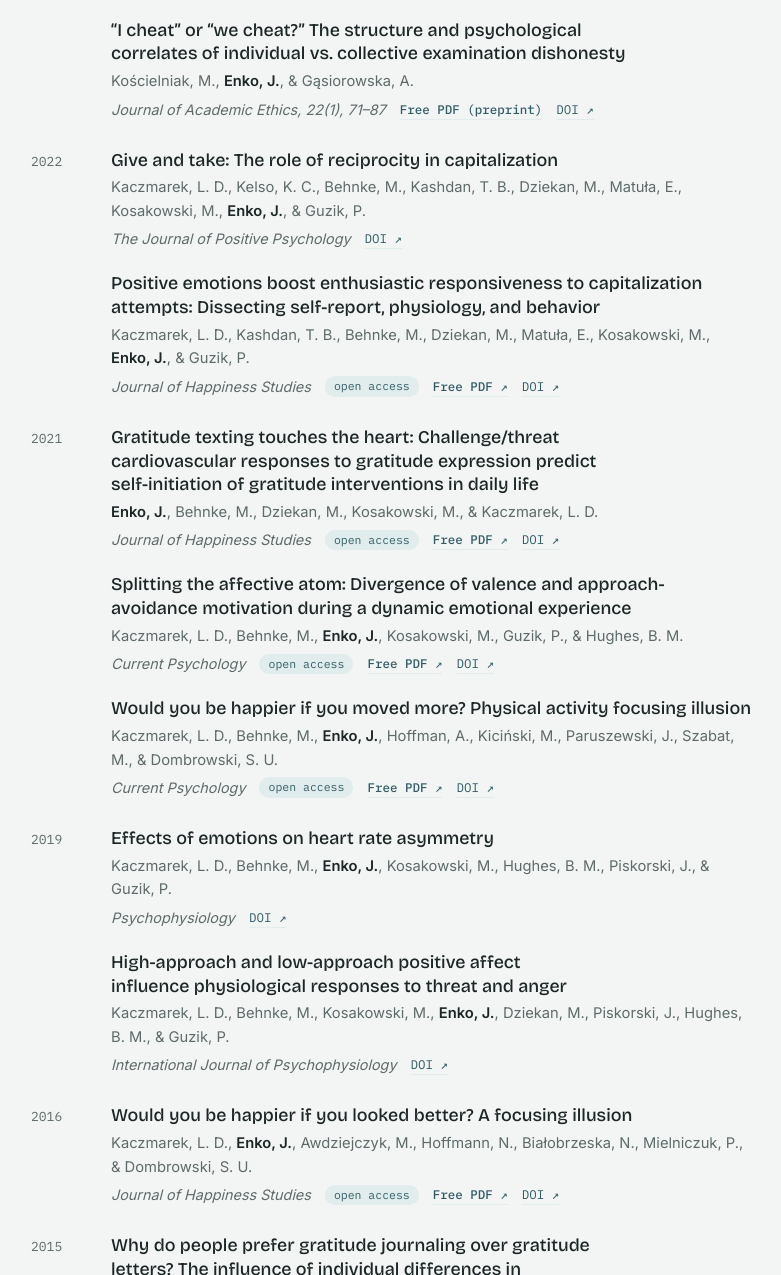
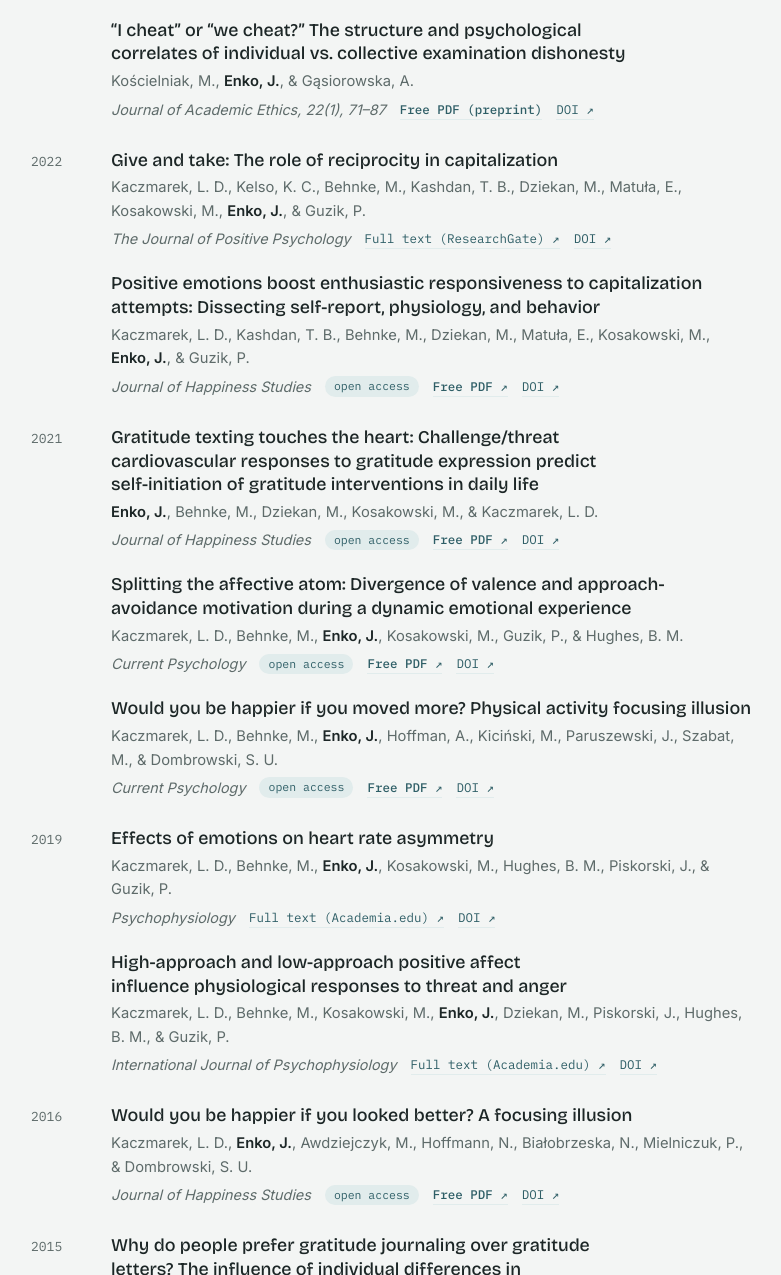
Before and after one commit to JolantaEnko/JolantaEnko.github.io, a plain HTML site: page index.html in a window 1280 px wide. Shown: the part 1495-2770 px from the top of the page, without its empty margins (249-1030 px from the left). Drawn offline with nearby package versions, Linux system fonts and the light colour scheme.

Commit message:
Add files via upload

```diff
--- a/index.html
+++ b/index.html
@@ -230,7 +230,7 @@ footer { font-family: var(--f-mono); font-size: 12px; color: var(--muted); }
         <article class="paper">
           <h3><a href="https://doi.org/10.1080/17439760.2021.1885054">Give and take: The role of reciprocity in capitalization</a></h3>
           <p class="authors">Kaczmarek, L. D., Kelso, K. C., Behnke, M., Kashdan, T. B., Dziekan, M., Matuła, E., Kosakowski, M., <b>Enko, J.</b>, &amp; Guzik, P.</p>
-          <div class="meta"><span class="venue">The Journal of Positive Psychology</span><a href="https://doi.org/10.1080/17439760.2021.1885054">DOI ↗</a></div>
+          <div class="meta"><span class="venue">The Journal of Positive Psychology</span><a href="https://www.researchgate.net/publication/349315655_Give_and_take_The_role_of_reciprocity_in_capitalization">Full text (ResearchGate) ↗</a><a href="https://doi.org/10.1080/17439760.2021.1885054">DOI ↗</a></div>
         </article>
         <article class="paper">
           <h3><a href="https://doi.org/10.1007/s10902-021-00389-y">Positive emotions boost enthusiastic responsiveness to capitalization attempts: Dissecting self-report, physiology, and behavior</a></h3>
@@ -261,12 +261,12 @@ footer { font-family: var(--f-mono); font-size: 12px; color: var(--muted); }
         <article class="paper">
           <h3><a href="https://doi.org/10.1111/psyp.13318">Effects of emotions on heart rate asymmetry</a></h3>
           <p class="authors">Kaczmarek, L. D., Behnke, M., <b>Enko, J.</b>, Kosakowski, M., Hughes, B. M., Piskorski, J., &amp; Guzik, P.</p>
-          <div class="meta"><span class="venue">Psychophysiology</span><a href="https://doi.org/10.1111/psyp.13318">DOI ↗</a></div>
+          <div class="meta"><span class="venue">Psychophysiology</span><a href="https://www.academia.edu/93014119/Effects_of_emotions_on_heart_rate_asymmetry">Full text (Academia.edu) ↗</a><a href="https://doi.org/10.1111/psyp.13318">DOI ↗</a></div>
         </article>
         <article class="paper">
           <h3><a href="https://doi.org/10.1016/j.ijpsycho.2019.01.008">High-approach and low-approach positive affect influence physiological responses to threat and anger</a></h3>
           <p class="authors">Kaczmarek, L. D., Behnke, M., Kosakowski, M., <b>Enko, J.</b>, Dziekan, M., Piskorski, J., Hughes, B. M., &amp; Guzik, P.</p>
-          <div class="meta"><span class="venue">International Journal of Psychophysiology</span><a href="https://doi.org/10.1016/j.ijpsycho.2019.01.008">DOI ↗</a></div>
+          <div class="meta"><span class="venue">International Journal of Psychophysiology</span><a href="https://www.academia.edu/113093266/High_approach_and_low_approach_positive_affect_influence_physiological_responses_to_threat_and_anger">Full text (Academia.edu) ↗</a><a href="https://doi.org/10.1016/j.ijpsycho.2019.01.008">DOI ↗</a></div>
         </article>
       </div></div>
 
```
